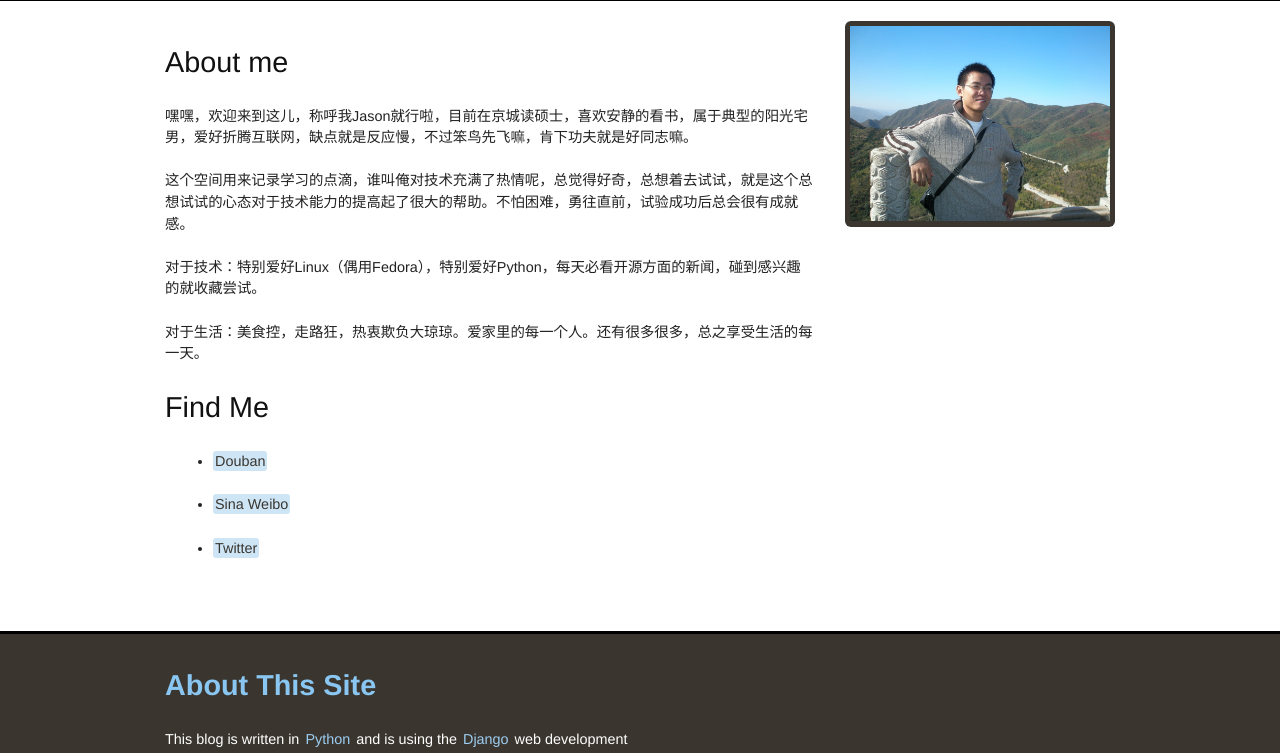
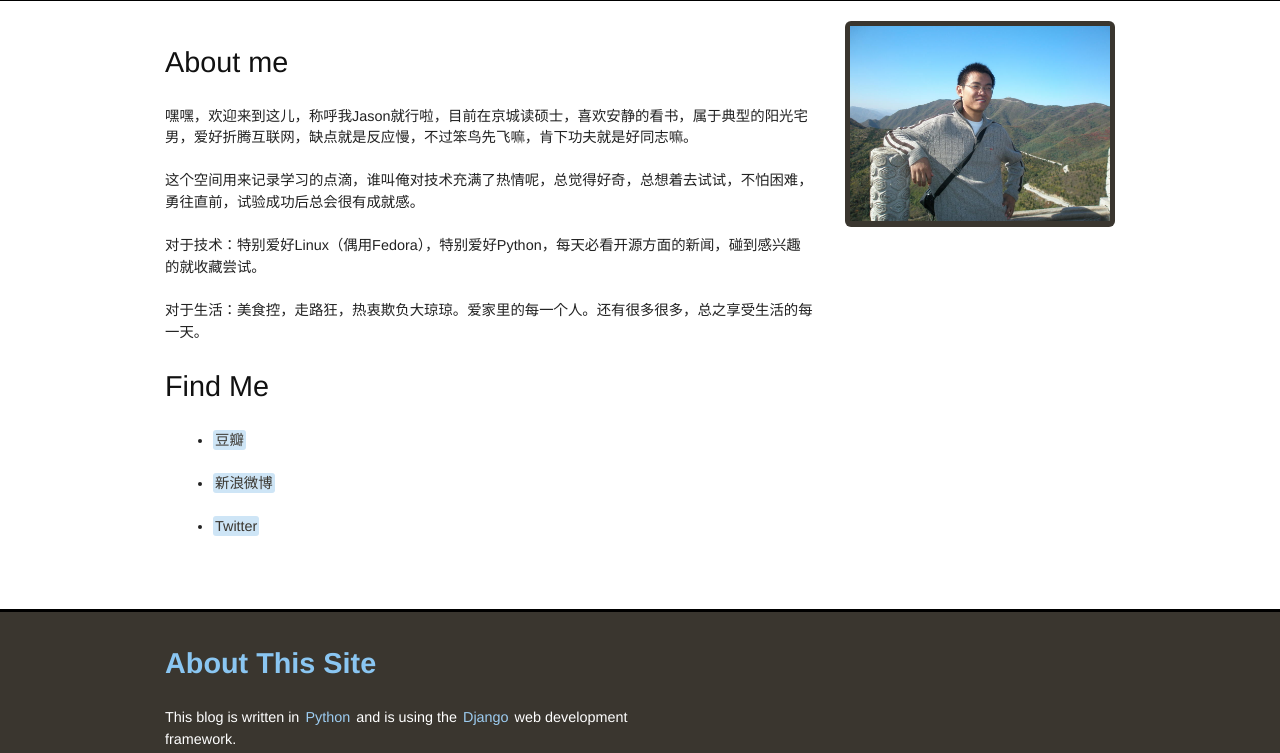
Before and after one commit to JasonSun/Jason-Blog, a Django app: template templates/about.html in a window 1280 px wide. Shown: the part 127-880 px from the top of the page. Run offline with Django 3.2, Linux system fonts and the light colour scheme; the template is opened without the code that fills it, so the values that code supplies are empty; parts of the project's set-up code (start-up, migrations or seed data) failed here and were passed over; some libraries are stand-ins or nearby versions.

Commit message:
update about.html

```diff
--- a/templates/about.html
+++ b/templates/about.html
@@ -4,16 +4,16 @@
 <h2>About me</h2>
 
 <p>嘿嘿，欢迎来到这儿，称呼我Jason就行啦，目前在京城读硕士，喜欢安静的看书，属于典型的阳光宅男，爱好折腾互联网，缺点就是反应慢，不过笨鸟先飞嘛，肯下功夫就是好同志嘛。</p>
-<p>这个空间用来记录学习的点滴，谁叫俺对技术充满了热情呢，总觉得好奇，总想着去试试，就是这个总想试试的心态对于技术能力的提高起了很大的帮助。不怕困难，勇往直前，试验成功后总会很有成就感。</p>
+<p>这个空间用来记录学习的点滴，谁叫俺对技术充满了热情呢，总觉得好奇，总想着去试试，不怕困难，勇往直前，试验成功后总会很有成就感。</p>
 <p>对于技术：特别爱好Linux（偶用Fedora），特别爱好Python，每天必看开源方面的新闻，碰到感兴趣的就收藏尝试。</p>
 <p>对于生活：美食控，走路狂，热衷欺负大琼琼。爱家里的每一个人。还有很多很多，总之享受生活的每一天。</p>
 
 <h2>Find Me</h2>
 
 <ul>
-	<li><a href="http://www.douban.com/people/applesun">Douban</a></li>
+	<li><a href="http://www.douban.com/people/applesun">豆瓣</a></li>
 	<br />
-	<li><a href="http://t.sina.com.cn/1903514541">Sina Weibo</a></li>
+	<li><a href="http://t.sina.com.cn/1903514541">新浪微博</a></li>
 	<br />
 	<li><a href="http://twitter.com/ysunbj">Twitter</a></li>
 </ul>
```
